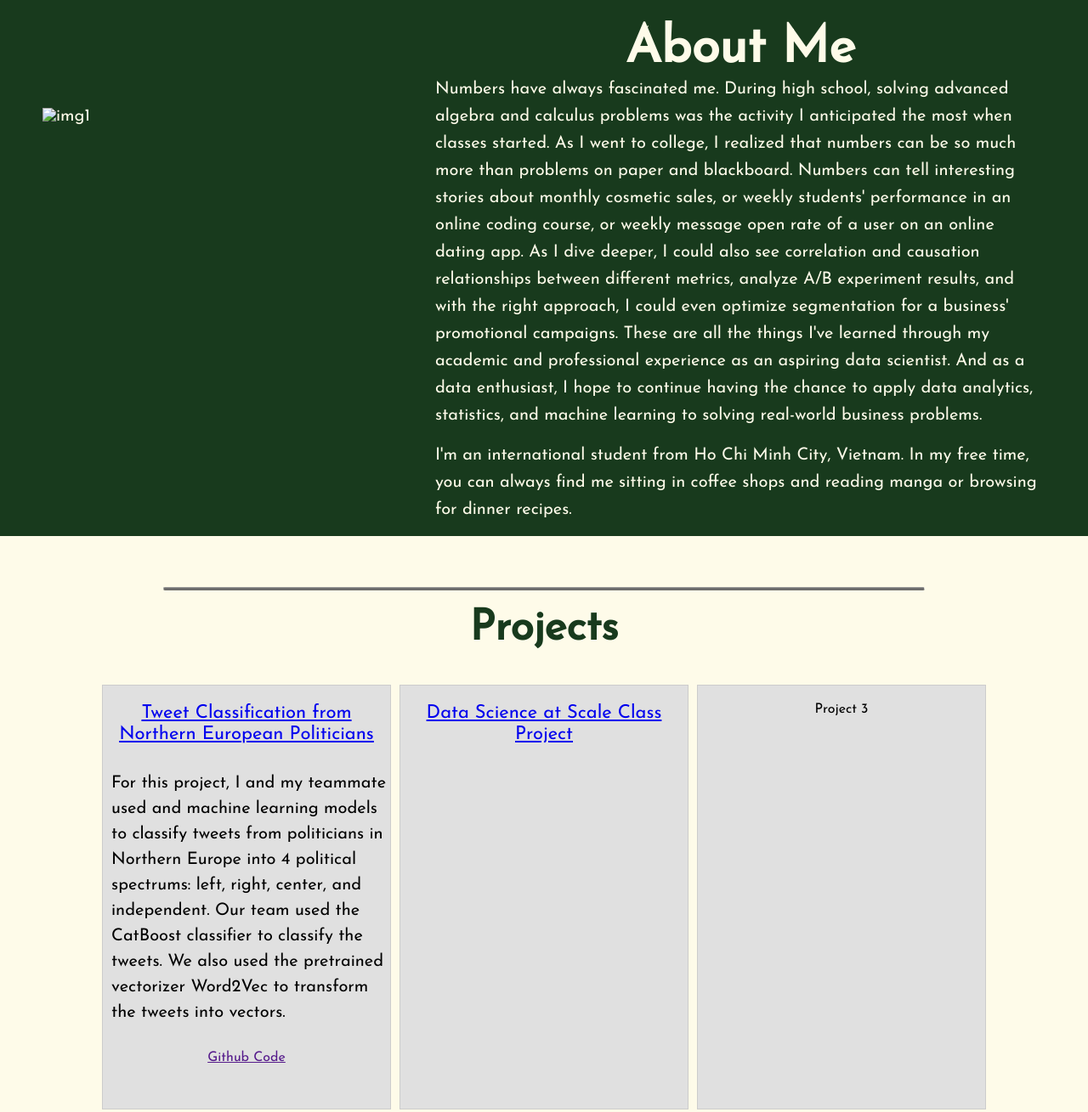
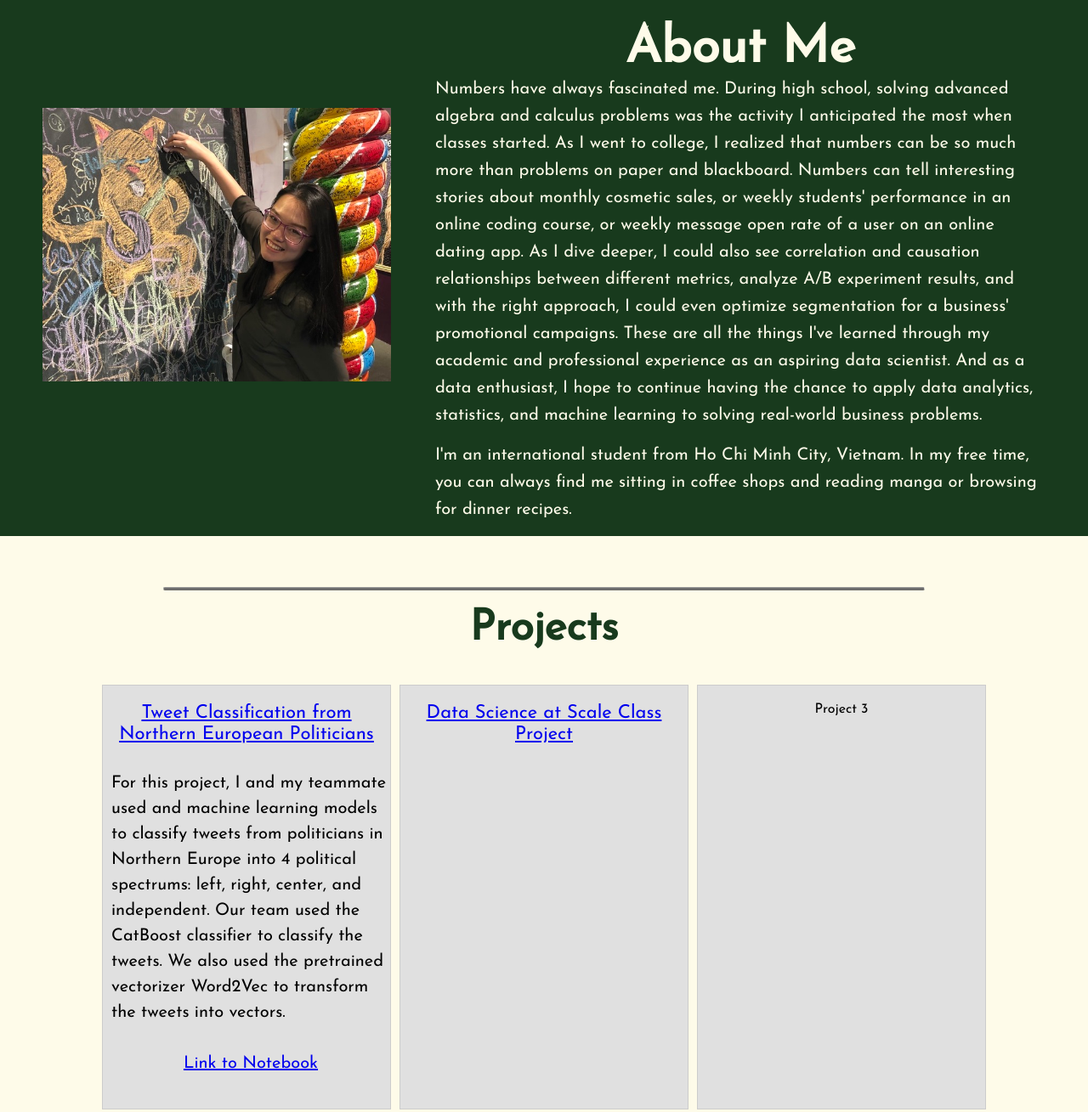
Before and after one commit to hvu76/hvu76.github.io, a plain HTML site: page index.html in a window 1280 px wide. Shown: the part 720-2029 px from the top of the page at 85% size. Drawn offline with Linux system fonts and the light colour scheme.

Commit message:
update personal website

```diff
--- a/index.html
+++ b/index.html
@@ -70,7 +70,7 @@
             <div class="invisible"></div>
             <div class="main" id="main">
                 <div class="intro part1">
-                    <img src="portrait.jpeg" alt="img1" id="img1">
+                    <img src="illustrations/portrait.jpeg" alt="img1" id="img1">
                 </div>
                 <div class="intro part2">
                     <p class="para pp1">
@@ -106,7 +106,7 @@
                     <p id="description">
                         For this project, I and my teammate used and machine learning models to classify tweets from politicians in Northern Europe into 4 political spectrums: left, right, center, and independent. Our team used the CatBoost classifier to classify the tweets. We also used the pretrained vectorizer Word2Vec to transform the tweets into vectors.
                     </p>
-                    <a href="">Github Code</a>
+                    <a id='description' href="https://github.com/hvu76/northern-european-political-tweet-classification">Link to Notebook</a>
                 </div>
                 <div class="grid-item">
                     <a id="project-title" href="https://github.com/hvu76/Data-Science-at-Scale-final-project">Data Science at Scale Class Project</a>
```
